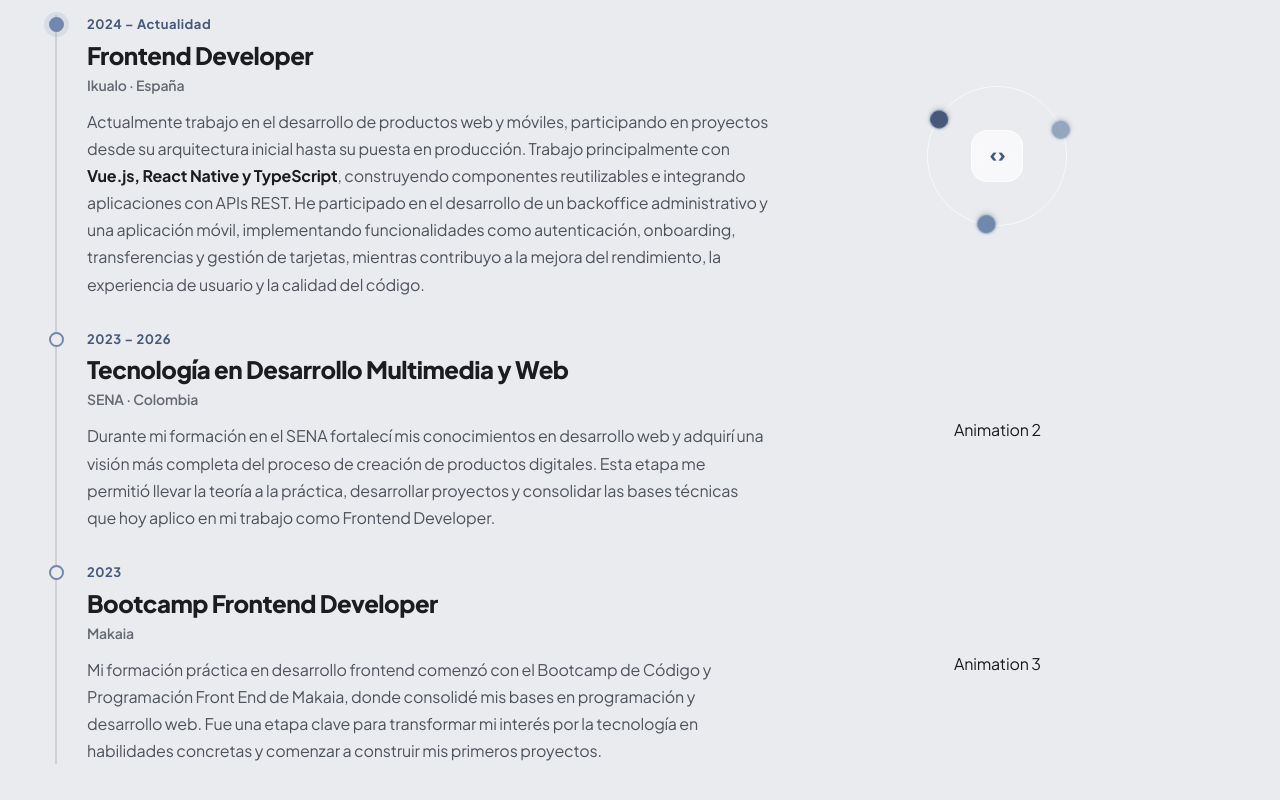
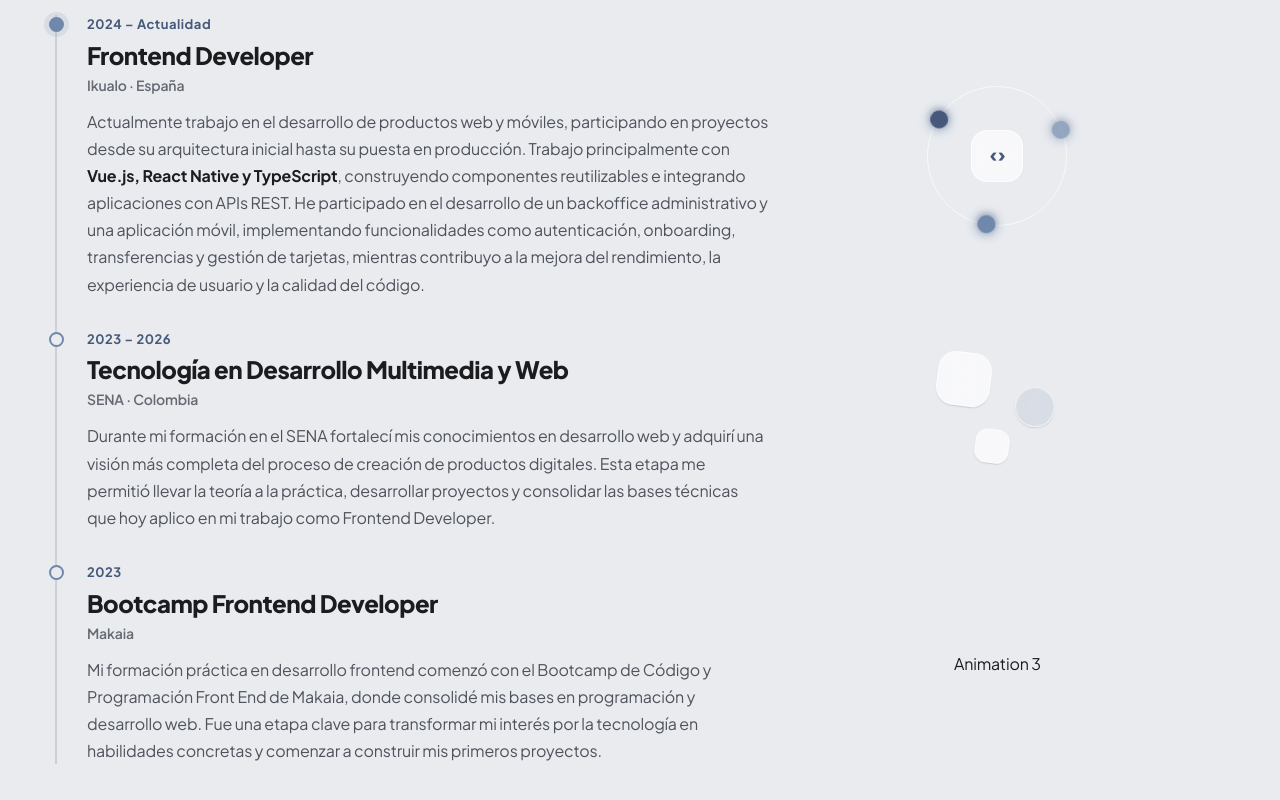
Before and after one commit to Mrcsbda/portfolio-v2, a React (Vite) app: page / in a window 1280 px wide. Shown: the part 954-1754 px from the top of the page. Built offline with nearby package versions, Linux system fonts and the light colour scheme.

Commit message:
feat: implements journey animation step two

```diff
--- a/src/modules/journey/components/journey-animation-one/JourneyAnimationOne.css
+++ b/src/modules/journey/components/journey-animation-one/JourneyAnimationOne.css
@@ -48,7 +48,7 @@
       border-radius: 50%;
       background: var(--accent);
       box-shadow:
-        0 0 3px var(--accent),
+        0 0 12px var(--accent),
         0 2px 6px rgba(0, 0, 0, 0.18);
     }
 
--- a/src/modules/journey/components/journey-animation-two/JourneyAnimationTwo.css
+++ b/src/modules/journey/components/journey-animation-two/JourneyAnimationTwo.css
@@ -0,0 +1,41 @@
+.journey-animation-two {
+  position: relative;
+  width: 140px;
+  height: 120px;
+
+  span {
+    position: absolute;
+    background: var(--glass-strong);
+    border: 1px solid var(--glass-brd);
+    -webkit-backdrop-filter: blur(12px);
+    backdrop-filter: blur(12px);
+    box-shadow: var(--shadow-sm);
+  }
+
+  span:nth-child(1) {
+    width: 54px;
+    height: 54px;
+    border-radius: 18px;
+    top: 8px;
+    left: 10px;
+    animation: float 6s var(--ease) infinite alternate;
+  }
+  span:nth-child(2) {
+    width: 40px;
+    height: 40px;
+    border-radius: 50%;
+    top: 34px;
+    right: 12px;
+    background: var(--accent-soft);
+    animation: float 8s var(--ease) infinite alternate-reverse;
+  }
+  span:nth-child(3) {
+    width: 34px;
+    height: 34px;
+    border-radius: 12px;
+    bottom: 1px;
+    left: 48px;
+    animation: float 7s var(--ease) infinite alternate;
+    animation-delay: -2s;
+  }
+}
--- a/src/modules/journey/components/journey-animation-two/JourneyAnimationTwo.tsx
+++ b/src/modules/journey/components/journey-animation-two/JourneyAnimationTwo.tsx
@@ -2,5 +2,11 @@
 import "./JourneyAnimationTwo.css";
 
 export const JourneyAnimationTwo = () => {
-  return <div>Animation 2</div>;
+  return (
+    <div className="journey-animation-two">
+      <span></span>
+      <span></span>
+      <span></span>
+    </div>
+  );
 };
```
